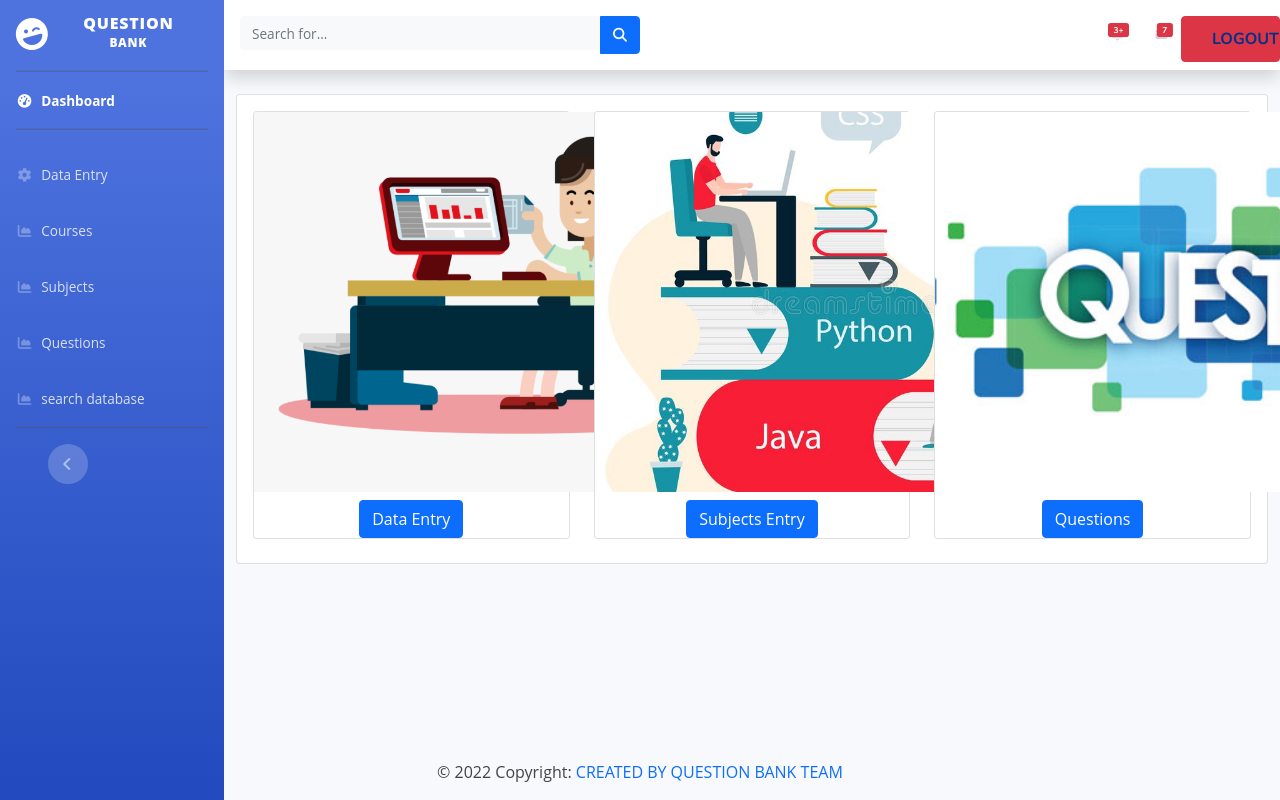
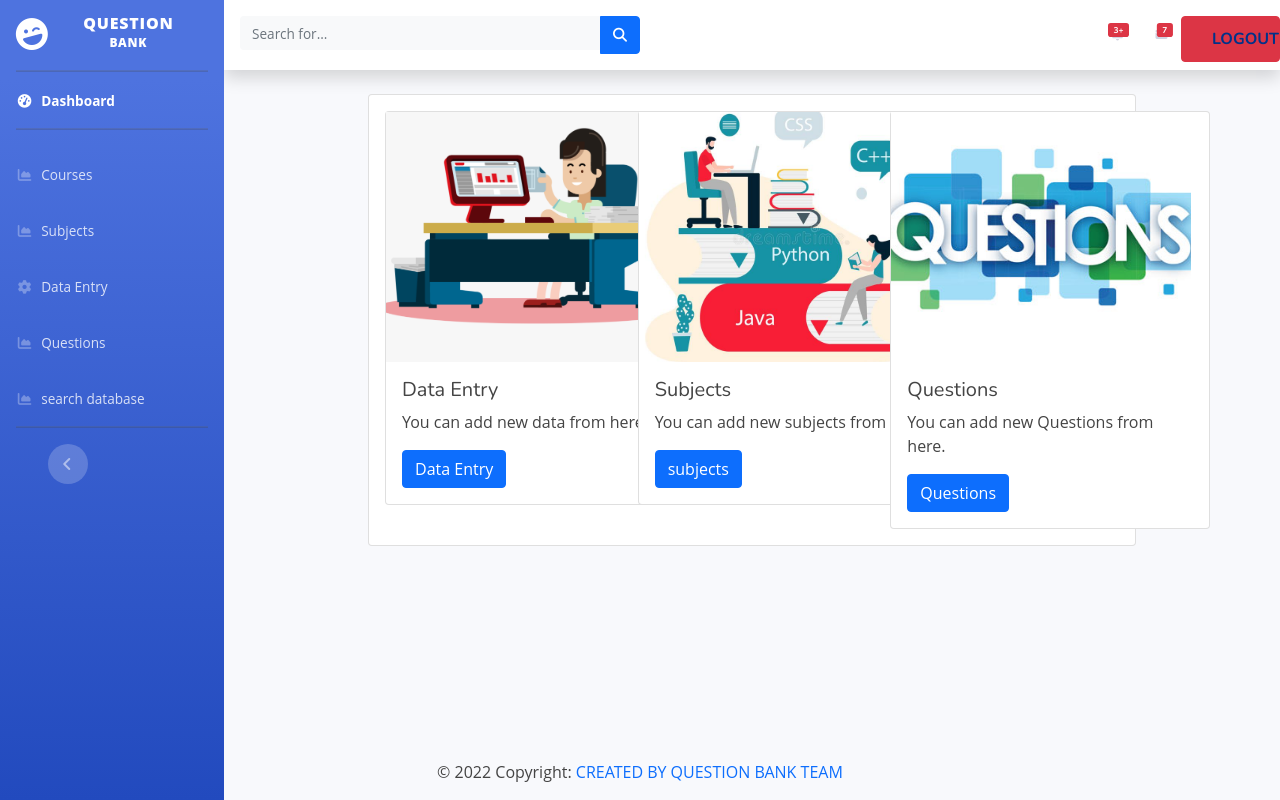
Before and after one commit to thesuman74/Question_bank, a PHP site: page / in a window 1280 px wide. Run offline with PHP 8.4, Linux system fonts and the light colour scheme; the visitor is signed in with stand-in values (Sample User, id 1); some libraries are stand-ins or nearby versions.

Commit message:
dashbaord edited and other files are managed

```diff
--- a/admin/data_entry.php
+++ b/admin/data_entry.php
@@ -39,7 +39,7 @@ $re = mysqli_fetch_array($showdata);
 <?php
 include 'connection.inc.php';
 
-$country = "SELECT * FROM countries";
+$country = "SELECT * FROM courses";
 $county_qry = mysqli_query($conn, $country);
 
 
--- a/admin/includes/navbar.php
+++ b/admin/includes/navbar.php
@@ -19,7 +19,7 @@
   <ul class="navbar-nav bg-gradient-primary position-sticky   sidebar sidebar-dark accordion $zindex-fixed:1030;" id="accordionSidebar">
     <div class="sticky-top ">
       <!-- Sidebar - Brand -->
-      <a class="sidebar-brand d-flex align-items-center justify-content-center " href="index.html">
+      <a class="sidebar-brand d-flex align-items-center justify-content-center " href="index.php">
         <div class="sidebar-brand-icon rotate-n-15">
           <i class="fas fa-laugh-wink"></i>
         </div>
@@ -42,12 +42,6 @@
 
 
 
-      <li class="nav-item">
-        <a class="nav-link" href="data_entry.php">
-          <i class="fas fa-fw fa-cog"></i>
-          <span>Data Entry</span></a>
-      </li>
-
 
 
 
@@ -62,6 +56,14 @@
         <a class="nav-link" href="subject.php">
           <i class="fas fa-fw fa-chart-area"></i>
           <span>Subjects</span></a>
+      </li>
+
+
+
+      <li class="nav-item">
+        <a class="nav-link" href="data_entry.php">
+          <i class="fas fa-fw fa-cog"></i>
+          <span>Data Entry</span></a>
       </li>
 
       <li class="nav-item">
--- a/admin/index.php
+++ b/admin/index.php
@@ -12,43 +12,76 @@ include('includes/header.php');
 include('includes/navbar.php');
 ?>
 
+<!DOCTYPE html>
+<html lang="en">
+<head>
+  <meta charset="UTF-8">
+  <meta name="viewport" content="width=device-width, initial-scale=1.0">
+  <title>Dashboard</title>
+
+
+  <style>
+    img{
+      width: 300px;
+      height: 250px;
+      object-fit: cover;
+    }
+  </style>
+</head>
+<body>
 
 
 <!-- Begin Page Content -->
-<div class="container-fluid position sticky">
+<div class="container-fluid w-75 ">
 
   <!-- Page Heading -->
 
-  <div class="card card-success">
+  <div class="card card-outline-secondary">
     <div class="card-body">
       <div class="row">
-        <div class="col-md-12 col-lg-6 col-xl-4">
-          <div class="card mb-2 bg-gradient-dark">
-            <img class="card-img-top" src="img/data_entry.png" alt="Dist Photo 1" style="width: 500px; height: 380px; object-fit:cover ; object-position: 15% 50%;">
-            <div class="mt-2 d-flex flex-column justify-content-end">
-              <a href="data_entry.php" class="text-white btn btn-primary ">Data Entry</a>
+
+        <div class="col-lg-4">
+
+
+          <div class="card"  style="width: 20rem;">
+            <img class="" src="img/data_entry.png" alt="Card image cap">
+            <div class="card-body">
+              <h5 class="card-title">Data Entry</h5>
+              <p class="card-text">You can add new data from here.</p>
+              <a href="data_entry.php" class="btn btn-primary">Data Entry</a>
             </div>
           </div>
+
         </div>
-        <div class="col-md-12 col-lg-6 col-xl-4">
-          <div class="card mb-2 bg-gradient-dark">
-            <img class="card-img-top" src="img/subjects.jpg" alt="Dist Photo 1" style="width: 500px; height: 380px; object-fit:cover ; object-position: 15% 50%;">
-            <div class="mt-2 d-flex flex-column justify-content-end">
-                            <a href="subject.php" class="text-white btn btn-primary  ">Subjects Entry</a>
 
+
+        <div class="col-lg-4">
+
+
+          <div class="card"  style="width: 20rem;">
+            <img class="" src="img/subjects.jpg" alt="Card image cap">
+            <div class="card-body">
+              <h5 class="card-title">Subjects</h5>
+              <p class="card-text">You can add new subjects from here.</p>
+              <a href="subject.php" class="btn btn-primary">subjects</a>
             </div>
           </div>
+
+        </div>
+        <div class="col-lg-4">
+
+
+          <div class="card"  style="width: 20rem;">
+            <img class="" src="img/questions.jpg" alt="Card image cap">
+            <div class="card-body">
+              <h5 class="card-title">Questions</h5>
+              <p class="card-text">You can add new Questions from here.</p>
+              <a href="questions.php" class="btn btn-primary">Questions</a>
+            </div>
+          </div>
+
         </div>
 
-         <div class="col-md-12 col-lg-6 col-xl-4">
-          <div class="card mb-2 bg-gradient-dark">
-            <img class="card-img-top" src="img/questions.jpg" alt="Dist Photo 1" style="width: 500px; height: 380px; object-fit:cover ; object-position: 15% 50%;">
-            <div class="mt-2 d-flex flex-column justify-content-end">
-                            <a href="questions.php" class="text-white btn btn-primary  ">Questions </a>
-
-            </div>
-          </div>
-        </div>
 
 
 
@@ -60,6 +93,11 @@ include('includes/navbar.php');
 
 
 
+</body>
+</html>
+
+
+
 
 <?php
 include('includes/scripts.php');
```
Also changed, not shown: admin/add.php (+61 -10 lines), admin/courses.php (+2 -6 lines), admin/subject.php (+9 -7 lines).
